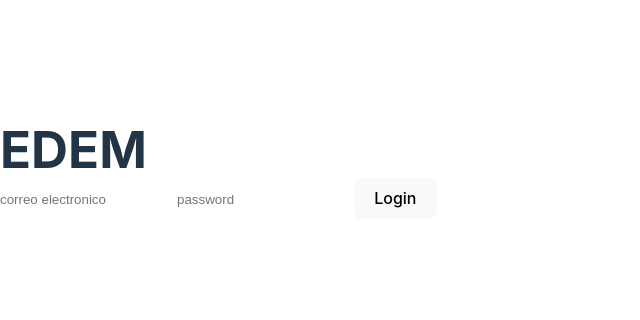
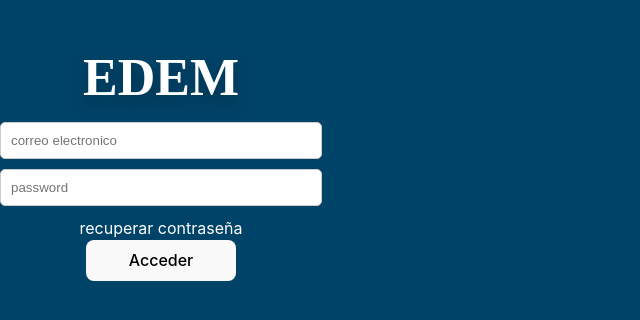
Before and after one commit to adrianMartinezTeba/Front-Desafio, a React (Vite) app: page /login in a window 1280 px wide. Shown: the part 230-550 px from the top of the page, without its empty margins (0-640 px from the left). Built offline with nearby package versions, Linux system fonts and the light colour scheme.

Commit message:
archivo colors y scss del componenete login

```diff
--- a/src/components/login/login.jsx
+++ b/src/components/login/login.jsx
@@ -1,6 +1,8 @@
 import React, { useState } from "react";
 import { useDispatch } from "react-redux";
 import { login } from "../../features/users/usersSlice";
+
+import './login.scss'
 
 const Login = () => {
   const [formData, setFormData] = useState({
@@ -25,10 +27,10 @@ const Login = () => {
   };
   return (
     <>
-    <div>
-    <h1>EDEM</h1>
-
-    <form onSubmit={onSubmit}>
+    <div className="login-container">
+    <h1 className="login-word">EDEM</h1>
+    <form onSubmit={onSubmit} className="login-form">
+    <div className="input-group">
       <input
         type="email"
         name="email"
@@ -36,6 +38,8 @@ const Login = () => {
         onChange={onChange}
         placeholder="correo electronico"
       />
+       </div>
+       <div className="input-group">
       <input
         type="password"
         name="password"
@@ -43,7 +47,11 @@ const Login = () => {
         onChange={onChange}
         placeholder="password"
       />
-      <button type="submit">Login</button>
+       </div>
+       <div>
+        <p className="recuperar">recuperar contraseña</p>
+       </div>
+      <button type="submit">Acceder</button>
     </form>
     </div>
     </>
--- /dev/null
+++ b/src/components/login/login.scss
@@ -0,0 +1,70 @@
+
+
+
+
+
+
+body{
+background-color:#004368;
+}
+
+
+.login-container {
+
+    display: flex;
+    flex-direction: column;
+    align-items: center;
+    justify-content: center;
+    height: 100vh;
+    text-align: center;
+  }
+
+  @media (max-width: 768px) {
+    .login-container {
+      padding-left: 0;
+    }
+  }
+  .login-word {
+    position: relative;
+    top: -10px;
+    font-size: 52px;
+    font-weight: bold;
+    font-family:cursive;
+    margin-bottom: 5px;
+    color: #ffffffff;
+    filter: drop-shadow(0px 8px 8px rgba(0, 0, 0, 0.25));
+  }
+
+  .login-form {
+    display: flex;
+    flex-direction: column;
+    align-items: center;
+  }
+
+  .input-group {
+    margin-bottom: 10px;
+  }
+
+  input {
+    width: 300px;
+    padding: 10px;
+    border: 1px solid #ccc;
+    border-radius: 5px;
+  }
+
+  button {
+    width: 150px;
+    padding: 10px;
+    background-color: #007bff;
+    border: none;
+    border-radius: 5px;
+    cursor: pointer;
+  }
+
+  button:hover {
+    background-color: #0056b3;
+  }
+
+  .recuperar{
+    color: #ffffffff;
+  }
```
Also changed, not shown: src/colors.scss (added, +8 -0 lines).
